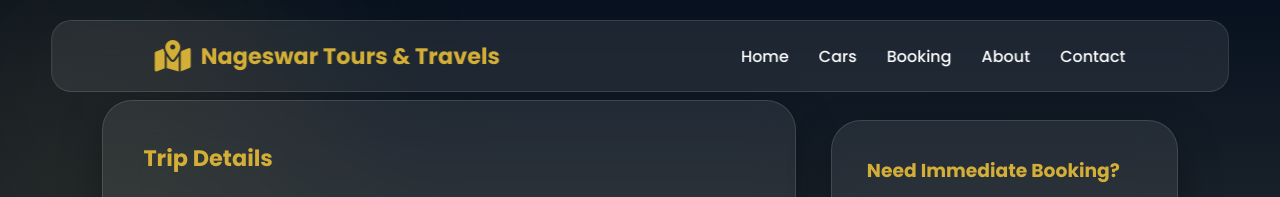
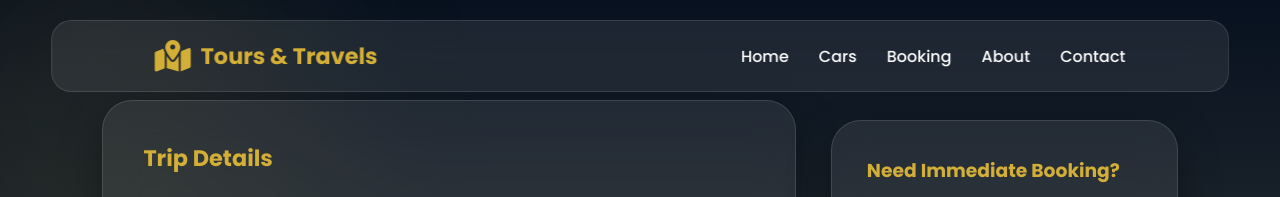
Before and after one commit to guruprasadnarwade1552-hub/Nageshwar-Tours-Travels-, a plain HTML site: page frontend/booking.html in a window 1280 px wide. Shown: the top 197 px of the page. Drawn offline with Linux system fonts and the light colour scheme; no server answers.

Commit message:
Fix HTML structure and update title in booking.html

```diff
--- a/frontend/booking.html
+++ b/frontend/booking.html
@@ -4,7 +4,7 @@
 <head>
     <meta charset="UTF-8">
     <meta name="viewport" content="width=device-width, initial-scale=1.0">
-    <title>Booking | Nageswar Tours & Travels</title>
+    <title>Booking | Nageshwar Tours & Travels</title>
 
     <!-- CSS -->
     <link rel="stylesheet" href="css/style.css">
@@ -21,7 +21,7 @@
 
         <div class="logo">
             <i class="fa-solid fa-map-location-dot"></i>
-            <span>Nageswar Tours & Travels</span>
+            <span> Tours & Travels</span>
         </div>
 
         <nav>
@@ -234,7 +234,7 @@
 
         <p>
             Thank you for choosing
-            <b>Nageswar Tours & Travels</b>.
+            <b>Nageshwar Tours & Travels</b>.
         </p>
 
         <p>
```
